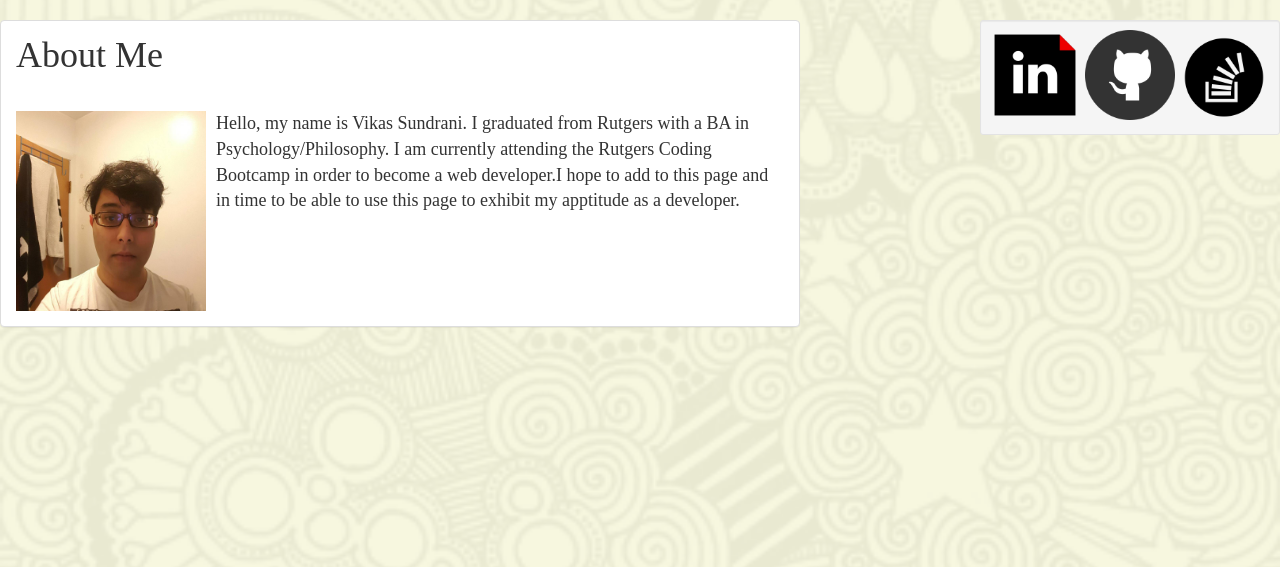
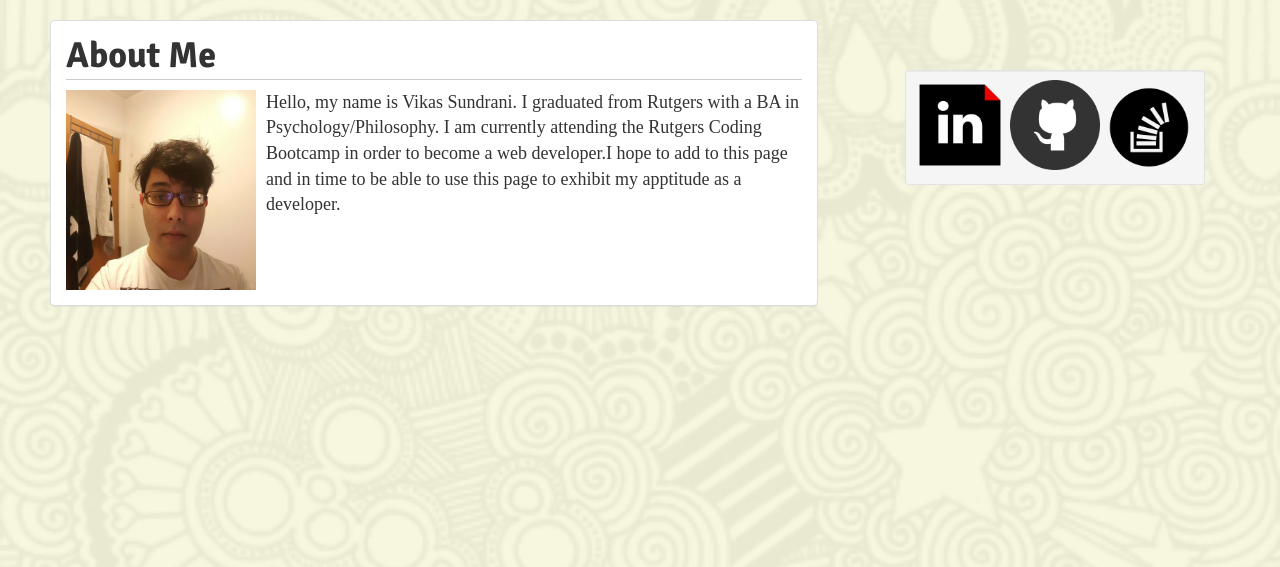
Before and after one commit to Wintermutate/TestHeroku, a PHP site: page / in a window 1280 px wide. Shown: the part 51-618 px from the top of the page. Run offline with PHP 8.4, Linux system fonts and the light colour scheme; some web fonts are replaced.

Commit message:
Position changes + style changes

```diff
--- a/assets/css/style.css
+++ b/assets/css/style.css
@@ -8,11 +8,14 @@ div.well.well-sm {
 	width: 300px;
 	height: 115px;
 	float: right;
+	margin-right: 75px;
+	margin-top: 50px;
 }
 div.panel.panel-default {
-	width: 800px;
+	width: 60%;
 	height: auto;
 	display: inline-block;
+	margin-left: 50px;
 }
 img.social {
 	width: 90px;
@@ -29,8 +32,13 @@ img.social {
     color: #999999;
 }
 h1 {
-	margin-top: 0px;
-	margin-bottom: 10px;
+	border-bottom:1px solid #CCC;
+    float:left;
+    width:100%;
+    padding-bottom:3px;
+    margin-top: 0px;
+    margin-bottom: 10px;
+    font-family: 'Signika', sans-serif;
 }
 #footer {
 	background:#000000;
--- a/index.html
+++ b/index.html
@@ -5,7 +5,10 @@
 		<meta http-equiv="X-UA-Compatible" content="IE=edge">
 		<meta name="viewport" content="witdh=device-width, intial-scale=1">
 		<link rel="stylesheet" type="text/css" href="assets/css/bootstrap.css">
+		<!--Body Font Link -->
 		<link href="https://fonts.googleapis.com/css?family=Aref+Ruqaa" rel="stylesheet">
+		<!--Profile Header Font -->
+		<link href='https://fonts.googleapis.com/css?family=Signika:700' rel='stylesheet' type='text/css'>
 		<link rel="stylesheet" type="text/css" href="assets/css/style.css">
 	 </head>
 <body>
```
